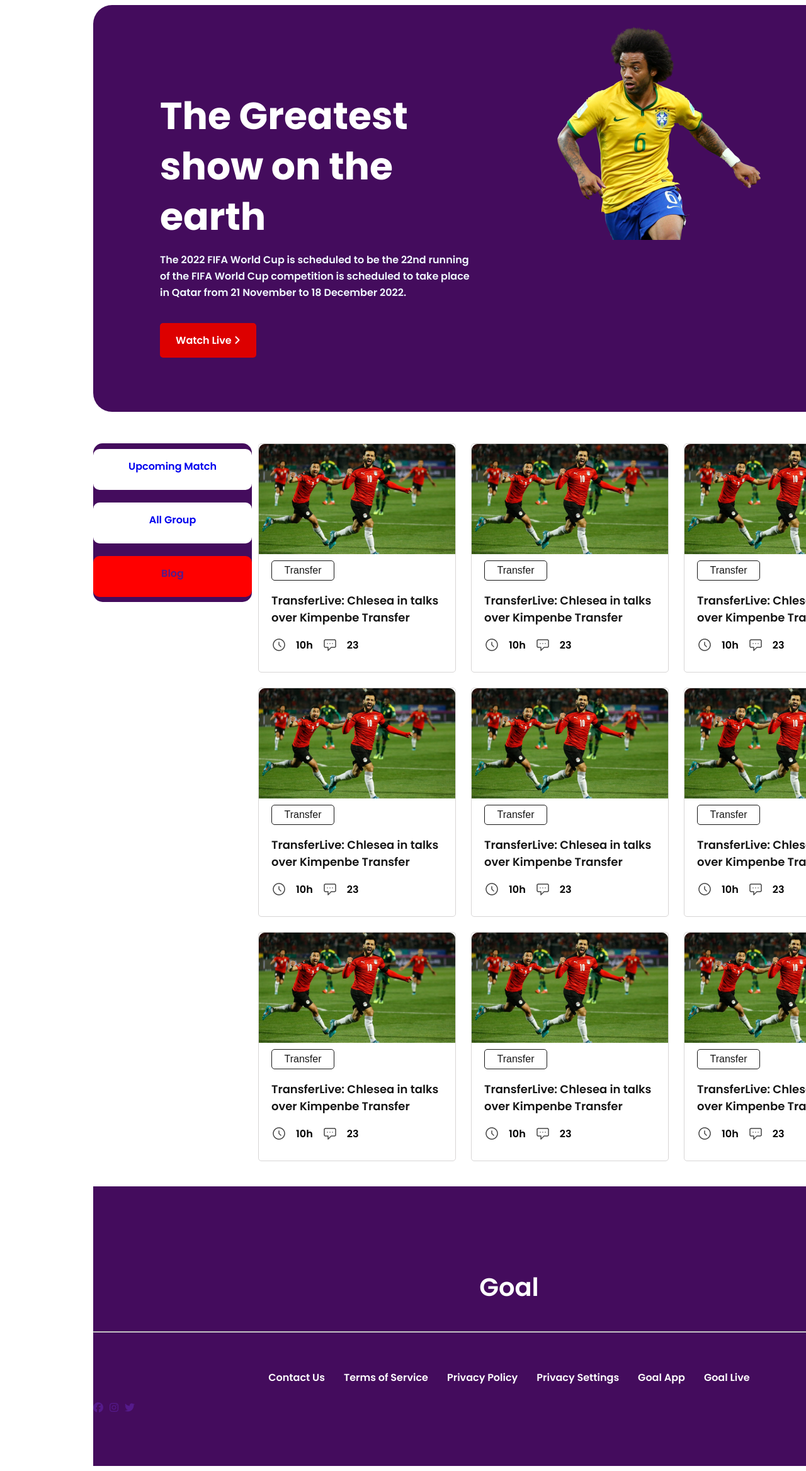
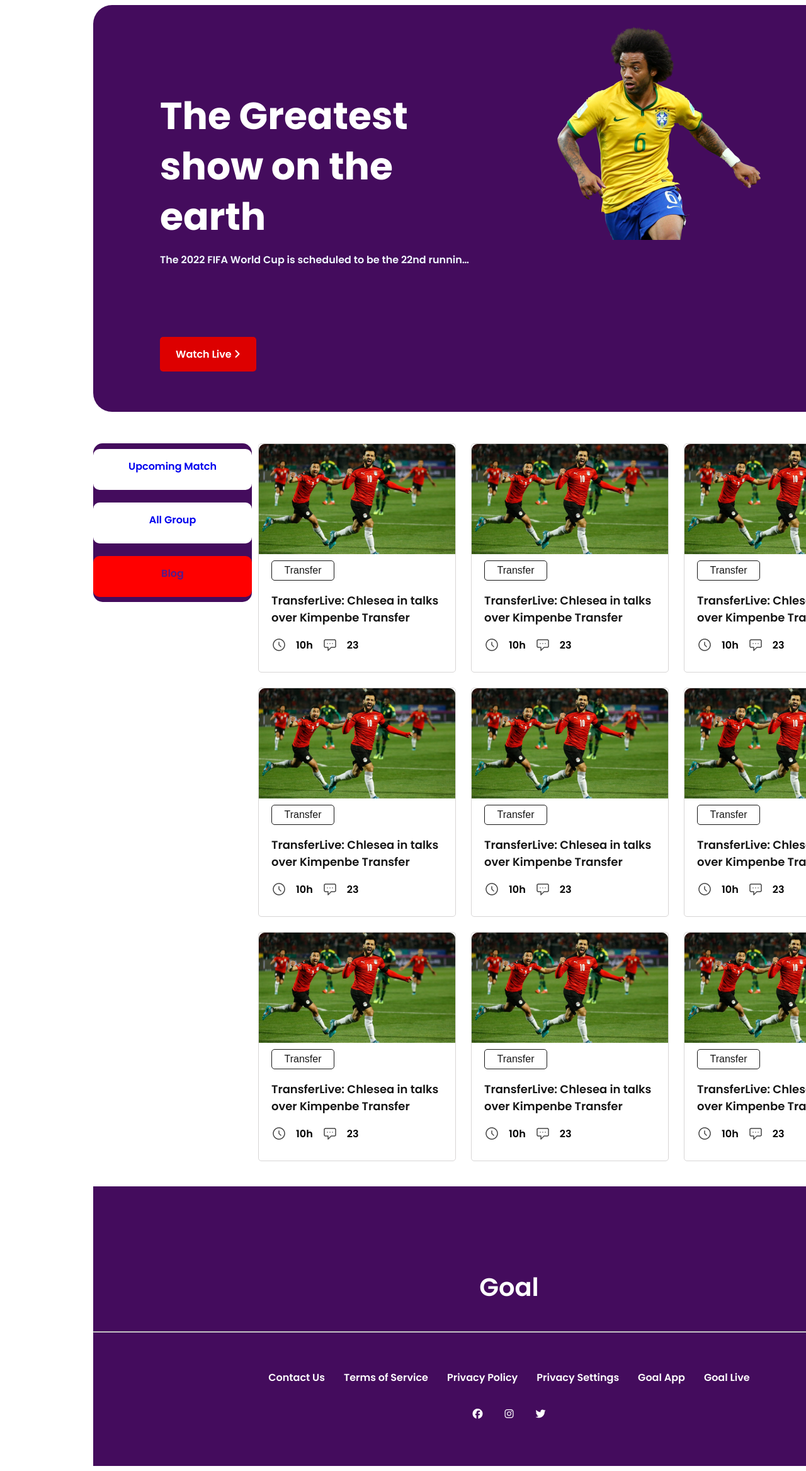
Before and after one commit to waduzzaman/fifa-world-cup-2022, a plain HTML site: page index.html in a window 1280 px wide. Shown: the top 2336 px of the page at 63% size. Drawn offline with Linux system fonts and the light colour scheme.

Commit message:
Text-overflow:ellipsis on header text done

```diff
--- a/index.html
+++ b/index.html
@@ -33,10 +33,21 @@
                     <h1>The Greatest show on the earth</h1>
                 </div>
                 <div class="banner-text">
-                    <p>The 2022 FIFA World Cup is scheduled to be the 22nd running of the FIFA World Cup competition is
-                        scheduled to take place in Qatar from 21 November to 18
-                        December
-                        2022.</p>
+                    <p class="banner-text-full" title="The 2022 FIFA World Cup is scheduled to be the 22nd running of the FIFA World Cup competition, the quadrennial
+                                        international men's football championship contested by the senior national teams of the member associations of FIFA. It
+                                        is scheduled to take place in Qatar from 21 November to 18 December 2022. This will be the first World Cup ever to be
+                                        held in the Arab world,and the second World Cup held entirely in Asia after the 2002 tournament in South Korea and
+                                        Japan.In addition, the tournament will be the last to involve 32 teams, with an increase to 48 teams scheduled for
+                                        the 2026 tournament in the United States, Mexico, and Canada.">
+                        The 2022 FIFA World Cup is scheduled to be the 22nd running of the FIFA World Cup competition, the quadrennial
+                        international men's football championship contested by the senior national teams of the member associations of FIFA.
+                        It
+                        is scheduled to take place in Qatar from 21 November to 18 December 2022. This will be the first World Cup ever to
+                        be
+                        held in the Arab world,and the second World Cup held entirely in Asia after the 2002 tournament in South Korea and
+                        Japan.In addition, the tournament will be the last to involve 32 teams, with an increase to 48 teams scheduled for
+                        the 2026 tournament in the United States, Mexico, and Canada.
+                    </p>
                 </div>
                 <a href="#">Watch Live <i class="fa-solid fa-angle-right"></i></a>
 
@@ -201,14 +212,12 @@
             </div>
             <br>
             <div class="social-media">
-                <a href=""><i class="fa-brands fa-facebook"></i></a>
-                <a href=""><i class="fa-brands fa-instagram"></i></a>
-                <a href=""><i class="fa-brands fa-twitter"></i></a>
+                <a href="https://www.facebook.com/fifaworldcup/"><i class="fa-brands fa-facebook"></i></a>
+                <a href="https://www.instagram.com/worldcup.2022.qatar/?hl=en"><i class="fa-brands fa-instagram"></i></a>
+                <a href="https://twitter.com/FIFAWorldCup?ref_src=twsrc%5Egoogle%7Ctwcamp%5Eserp%7Ctwgr%5Eauthor"><i
+                        class="fa-brands fa-twitter"></i></a>
             </div>
-
-
         </div>
-
         </footer>
 
 
--- a/styles/style.css
+++ b/styles/style.css
@@ -8,7 +8,7 @@ body {
 .main-header {
     width: 1321px;
     height: 646px;
-    margin-left:140px;
+    margin-left: 140px;
     margin-right: 140px;
     display: flex;
     flex-direction: row;
@@ -46,8 +46,18 @@ body {
     font-size: 16px;
     line-height: 26px;
     margin-bottom: 50px;
+    width: 500px;
+    height: 100px;
+
 
 }
+
+.banner-text-full {
+    white-space: nowrap;
+    overflow: hidden;
+    text-overflow: ellipsis;
+}
+
 
 .banner a {
     text-decoration: none;
@@ -136,7 +146,6 @@ body {
 .blogs {
     display: grid;
     grid-template-columns: repeat(3, 3fr);
-    grid-column-end: ;
     gap: 24px;
 }
 
@@ -236,18 +245,27 @@ hr {
     font-weight: 500;
     font-size: 16px;
     line-height: 24px;
-    /* identical to box height */
     text-align: center;
 }
 
-.footer-content{
+.footer-content {
     display: flex;
     flex-direction: row;
     gap: 30px;
     justify-content: center;
 }
 
-.social-media{
+.social-media {
+    padding-top: 10px;
     display: flex;
-    gap: 10px;
+    gap: 20px;
+    flex-direction: row;
+    justify-content: center;
+
 }
+
+.fa-brands {
+    width: 30px;
+    height: 30px;
+    color: white;
+}
```
